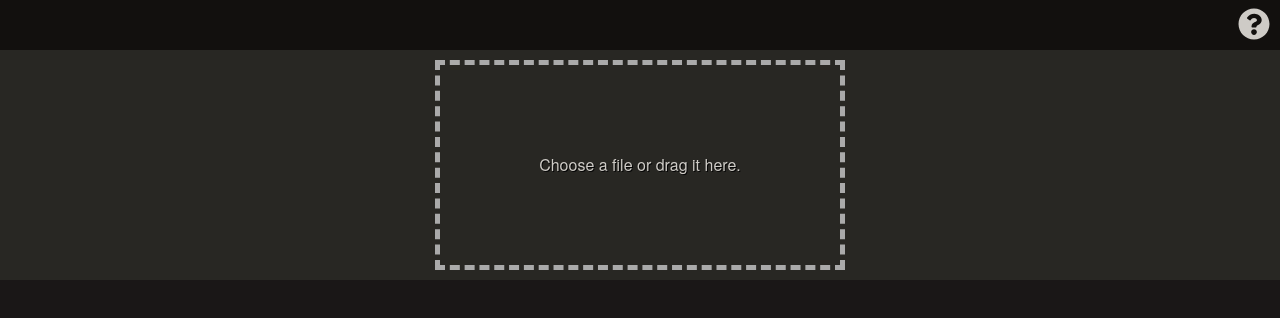
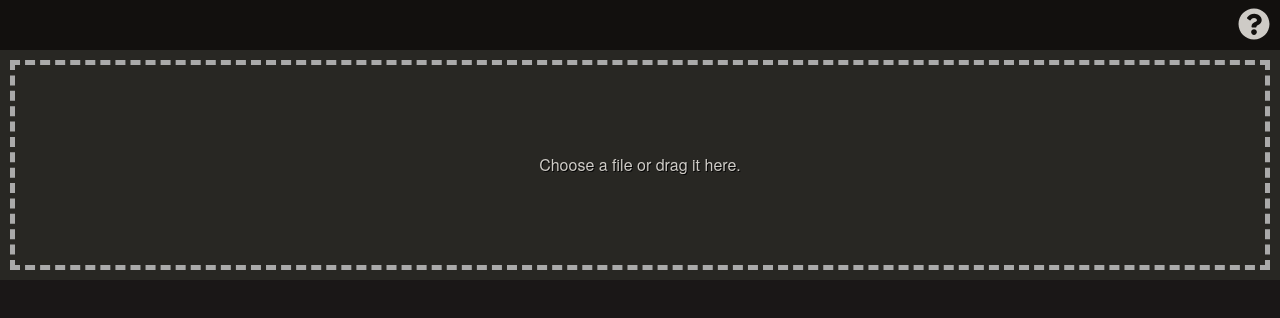
Before and after one commit to Ersanio/9yin-chat-history, an Angular app: page / in a window 1280 px wide. Shown: the top 318 px of the page. Built offline with nearby package versions, Linux system fonts and the light colour scheme.

Commit message:
Minor tweaks to the drag and drop component

```diff
--- a/src/app/Components/drag-drop/drag-drop.component.scss
+++ b/src/app/Components/drag-drop/drag-drop.component.scss
@@ -1,18 +1,20 @@
 @import "../../../variables";
+
+$border-width: 5px;
+$margin: 10px;
+$height: 200px;
 
 div.container {
   display: grid;
   place-items: center;
-
   div.outer {
-    border: 5px dashed #AAA;
-    margin: 10px;
+    width: calc(100% - calc(#{$border-width} * 2) - calc(#{$margin} * 2));
+    border: $border-width dashed #AAA;
+    margin: $margin;
     cursor: pointer;
 
     div.inner {
-      width:400px;
-      height:200px;
-
+      height: $height;
       display: grid;
       place-items: center;
     }
--- a/src/app/Components/drag-drop/drag-drop.component.ts
+++ b/src/app/Components/drag-drop/drag-drop.component.ts
@@ -1,4 +1,4 @@
-import { Component, EventEmitter, OnInit, Output } from '@angular/core';
+import { Component, EventEmitter, Input, Output } from '@angular/core';
 import { FileHandle } from 'src/app/drag-drop.directive';
 
 @Component({
@@ -6,29 +6,15 @@ import { FileHandle } from 'src/app/drag-drop.directive';
   templateUrl: './drag-drop.component.html',
   styleUrls: ['./drag-drop.component.scss']
 })
-export class DragDropComponent implements OnInit {
+export class DragDropComponent {
   @Output() public file = new EventEmitter<File>();
-  public isVisible: boolean;
-
-  ngOnInit(): void {
-    this.isVisible = true;
-  }
+  @Input() public isVisible: boolean;
 
   async onFilesDropped(files: FileHandle[]): Promise<void> {
-    this.handleFileLoad(files[0].file);
+    this.file.emit(files[0].file);
   }
 
   onFileSelected(event) {
-    const file : File = event.target.files[0];
-    this.handleFileLoad(file);
-  }
-
-  handleFileLoad(file: File) {
-    if(file.type != "text/xml") {
-      return;
-    }
-
-    this.file.emit(file);
-    this.isVisible = false;
+    this.file.emit(event.target.files[0]);
   }
 }
--- a/src/app/app.component.html
+++ b/src/app/app.component.html
@@ -1,7 +1,7 @@
 <div class="viewport">
   <div class="window">
     <app-menubar [chatHistory]="chatHistory" [selectedChat]="selectedChat"></app-menubar>
-    <app-drag-drop (file)="onFileDropped($event)"></app-drag-drop>
+    <app-drag-drop [isVisible]="chatHistory === undefined" (file)="onFileDropped($event)"></app-drag-drop>
     <ng-container *ngIf="chatHistory !== undefined">
       <div class="flex">
         <div class="name-list">
--- a/src/app/app.component.ts
+++ b/src/app/app.component.ts
@@ -1,5 +1,4 @@
 import { Component } from '@angular/core';
-import { FileHandle } from './drag-drop.directive';
 import { ChatHistory } from './Models/chathistory';
 import { ChatmapperService } from './Services/chatmapper.service';
 import { ChatparserService } from './Services/chatparser.service';
@@ -22,7 +21,19 @@ export class AppComponent {
   }
 
   async onFileDropped(file: File): Promise<void> {
+    if (file.type != "text/xml") {
+      return;
+    }
+
     const xmlHistory = await this.chatParser.parseXmlChatLog(file);
+
+    if (xmlHistory === undefined
+      || xmlHistory.Records === undefined
+      || xmlHistory.Records.Record[0] === undefined
+      || xmlHistory.Records.Record[0].name === undefined) {
+      return;
+    }
+
     this.chatHistory = this.chatMapper.AnyToChat(xmlHistory, file.name);
   }
 
```
